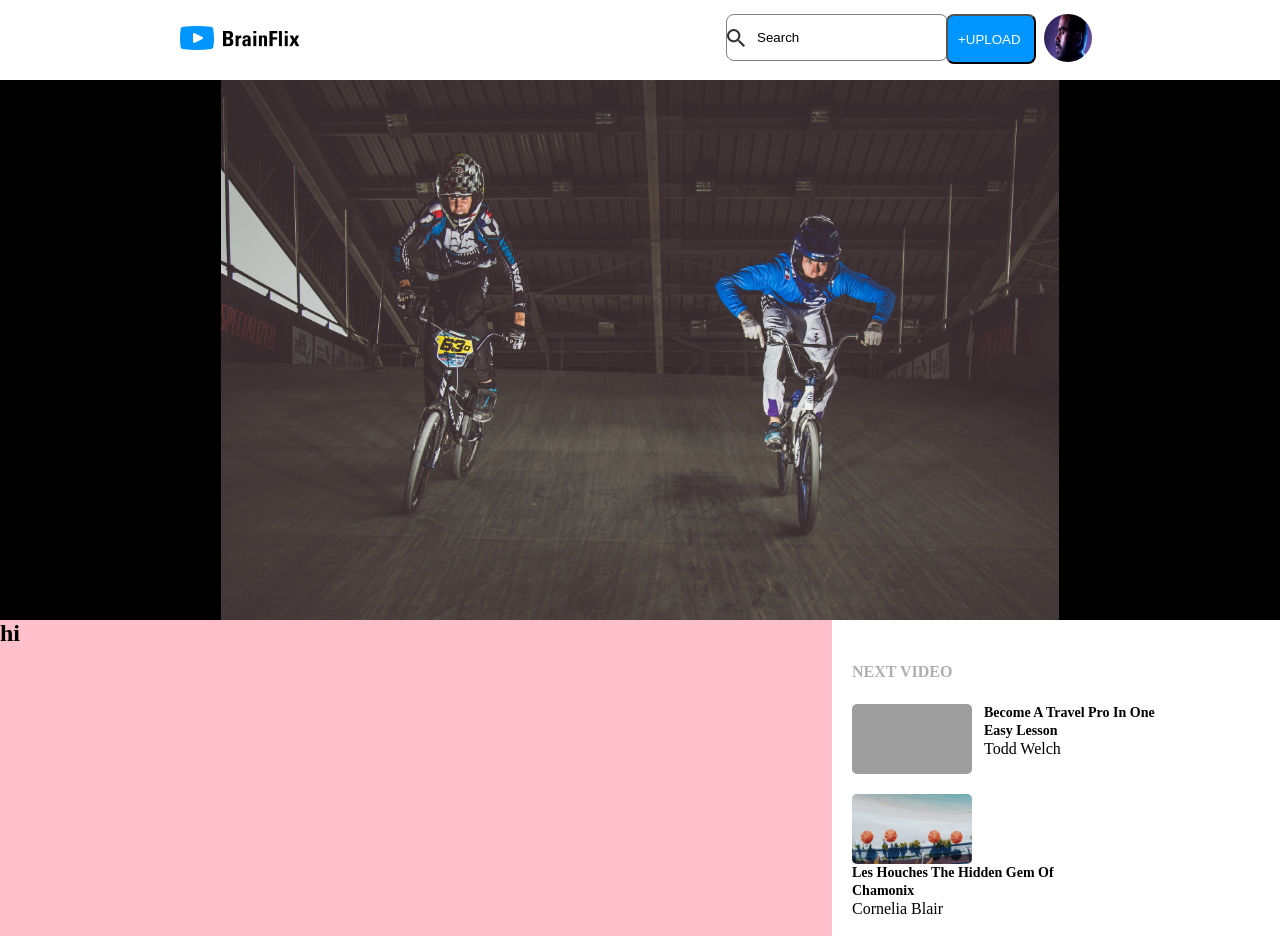
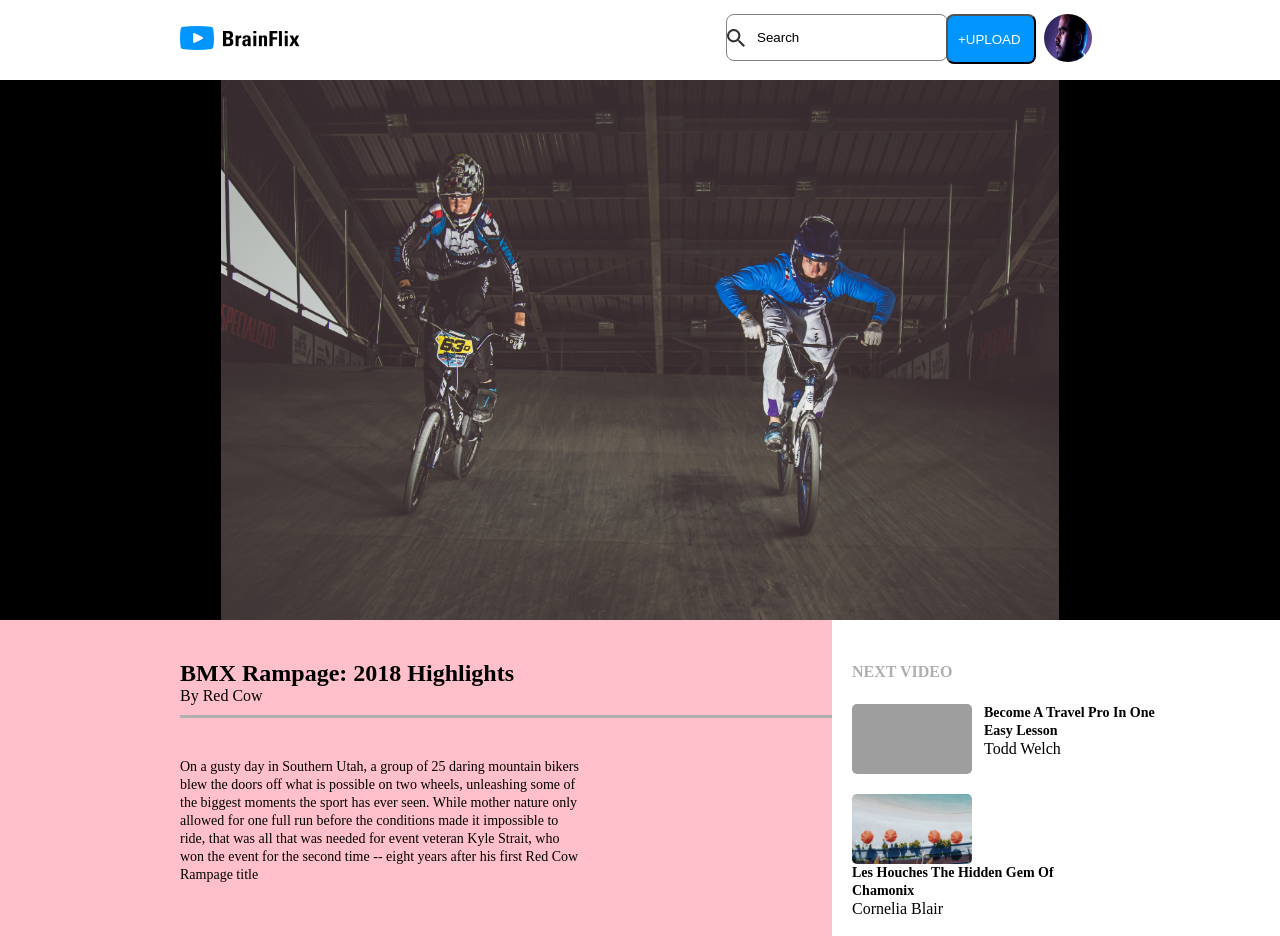
Before and after one commit to vickywg998/vicky-wong-brainflix, a React (Create React App) app in the folder bandsite1/App/: page / in a window 1280 px wide. Shown: the top 936 px of the page. Built offline with nearby package versions, Linux system fonts and the light colour scheme; grey boxes are pictures that could not be loaded.

Commit message:
started working on section

```diff
--- /dev/null
+++ b/bandsite1/App/src/JS/Section/Comments.js
@@ -0,0 +1,15 @@
+import React from 'react';
+
+
+class Comments extends React.Component {
+  render() {
+    return (
+      <div className="video_item--wrapper">
+
+
+      </div>
+    )
+  }
+}
+
+export default Comments;
--- a/bandsite1/App/src/JS/Section/Section.js
+++ b/bandsite1/App/src/JS/Section/Section.js
@@ -1,14 +1,16 @@
 import React from 'react';
 import CardList from '../Sidebar/CardList'
+import VideoDescription from '../Section/VideoDescription'
+import Comments from '../Section/Comments'
 
 class Section extends React.Component {
   render() {
     return (
       <section>
-
         <div className="section__container">
           <div className="section__wrapper">
-            <h1>hi</h1>
+           <VideoDescription />
+           <Comments />
           </div>
           <CardList />
         </div>
@@ -20,4 +22,4 @@ class Section extends React.Component {
   }
 }
 
-export default Section
+export default Section;
--- /dev/null
+++ b/bandsite1/App/src/JS/Section/VideoDescription.js
@@ -0,0 +1,39 @@
+import React from 'react';
+
+
+class VideoDescription extends React.Component {
+  render() {
+    return (
+
+      <div className="video__item--bigContainer">
+       <div className="video_item--smallContainer">
+        <div className="video_herotitle--wrapper">
+          <h1>BMX Rampage: 2018 Highlights</h1>
+
+        </div>
+
+        <div className="video_herotitle--wrapper">
+          <p>By Red Cow</p>
+
+        </div>
+        </div>
+
+
+        <div className="video__paragraph--wrapper">
+          <p id="video__paragraph">On a gusty day in Southern Utah, a group of 25 daring mountain bikers blew the
+     doors off what is possible on two wheels, unleashing some of the biggest
+     moments the sport has ever seen. While mother nature only allowed for one full
+     run before the conditions made it impossible to ride, that was all that was needed
+     for event veteran Kyle Strait, who won the event for the second time -- eight years
+after his first Red Cow Rampage title</p>
+
+        </div>
+
+
+
+      </div>
+    )
+  }
+}
+
+export default VideoDescription;
--- a/bandsite1/App/src/index.css
+++ b/bandsite1/App/src/index.css
@@ -167,6 +167,7 @@ img.video__pic {
   width: 65%;
   background-color: pink;
   height: 1000px;
+  padding-left: 180px;
 }
 
 .video__font {
@@ -233,4 +234,23 @@ img.video__list--img {
   line-height: 18px;
   width: 80%;
 }
+
+/*left section video description and comments */
+.video_item--smallContainer {
+  padding-top: 40px;
+  padding-bottom: 10px;
+  border-bottom: 3px solid #AFAFAF;
+}
+
+.video__paragraph--wrapper {
+  padding-top: 40px;
+  padding-right: 250px;
+}
+
+#video__paragraph {
+  font-size: 14px;
+  line-height: 18px;
+}
+
+/*comment section*/
 /*# sourceMappingURL=index.css.map */
--- a/bandsite1/App/src/index.scss
+++ b/bandsite1/App/src/index.scss
@@ -184,6 +184,7 @@ img.video__pic {
   width: 65%;
   background-color: pink;
   height: 1000px;
+  padding-left: 180px;
 }
 
 .video__font {
@@ -237,3 +238,27 @@ img.video__list--img {
   width: 80%;
 
 }
+
+
+/*left section video description and comments */
+
+.video_item--smallContainer {
+  padding-top: 40px;
+  padding-bottom: 10px;
+  border-bottom: 3px solid #AFAFAF;
+}
+
+
+
+.video__paragraph--wrapper {
+  padding-top: 40px;
+  padding-right: 250px;
+}
+
+#video__paragraph {
+  @include h4-font;
+}
+
+
+
+/*comment section*/
```
Also changed, not shown: 1 other file (tests, documents, lock files or other folders).
